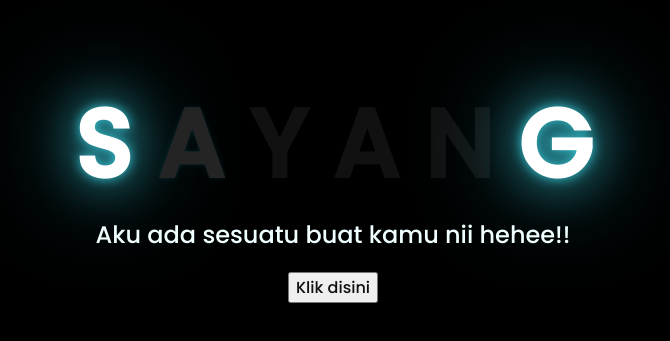
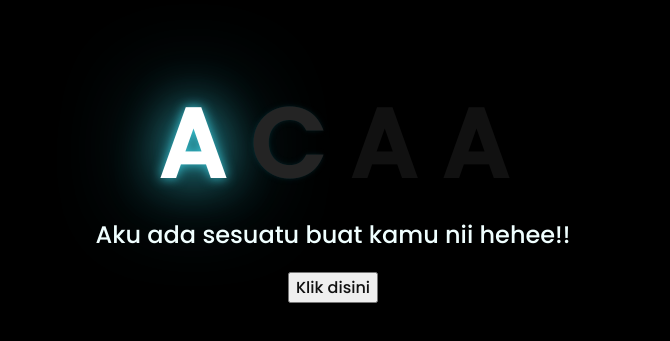
Before and after one commit to vandkurnia/flower, a plain HTML site: page index.html in a window 1280 px wide. Shown: the part 221-562 px from the top of the page, without its empty margins (315-985 px from the left). Drawn offline with Linux system fonts and the light colour scheme.

Commit message:
Update index.html

```diff
--- a/index.html
+++ b/index.html
@@ -11,12 +11,10 @@
 <body>
     <div class="greetings">
     <!-- silahkan menambah kata sesuai keinginan dengan <span>text...</span -->
-        <span>S</span>
         <span>A</span>
-        <span>Y</span>
+        <span>C</span>
         <span>A</span>
-        <span>N</span>
-        <span>G</span>
+        <span>A</span>
     </div>
     <div class="description">
         <span>Aku ada sesuatu buat kamu nii hehee!!</span>
```
